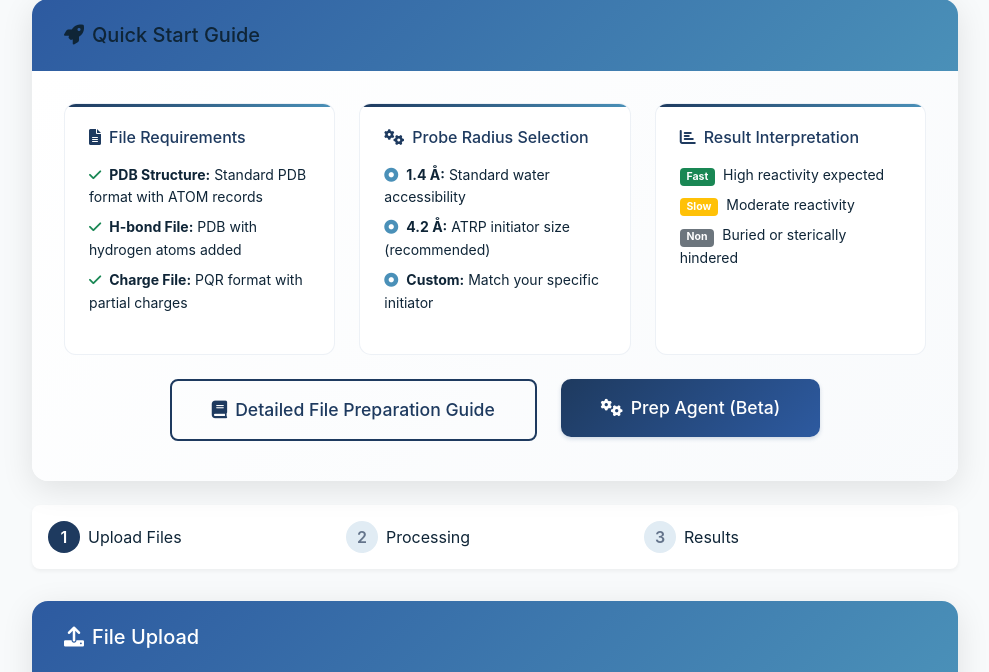
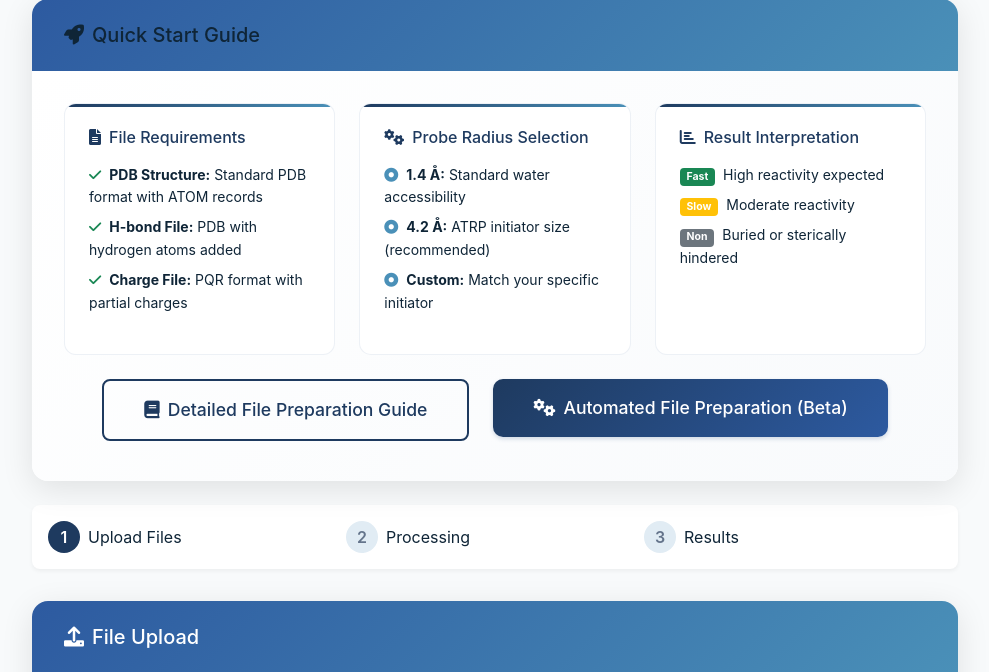
Before and after one commit to scarmali/prelym-webapp, a Flask app: page / in a window 1280 px wide. Shown: the part 763-1435 px from the top of the page, without its empty margins (145-1134 px from the left). Run offline with Flask 3, Linux system fonts and the light colour scheme; parts of the project's set-up code (start-up, migrations or seed data) failed here and were passed over; some libraries are stand-ins or nearby versions.

Commit message:
Fix main page button text and URL for automated file preparation
- Change button text from "Prep Agent (Beta)" to "Automated File Preparation (Beta)"
- Fix URL from "/prep_agent" to "/prepare" to resolve 404 error
- Button now correctly directs to file preparation page

🤖 Generated with [Claude Code](https://claude.ai/code)

Co-Authored-By: Claude <noreply@anthropic.com>

```diff
--- a/templates/index.html
+++ b/templates/index.html
@@ -862,8 +862,8 @@
                                     </a>
                                 </div>
                                 <div class="col-auto mb-2">
-                                    <a href="/prep_agent" class="btn btn-primary btn-lg">
-                                        <i class="fas fa-cogs me-2"></i>Prep Agent (Beta)
+                                    <a href="/prepare" class="btn btn-primary btn-lg">
+                                        <i class="fas fa-cogs me-2"></i>Automated File Preparation (Beta)
                                     </a>
                                 </div>
                             </div>
```
